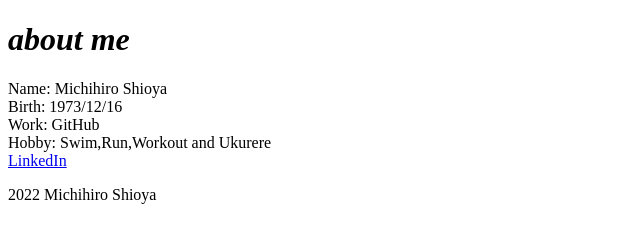
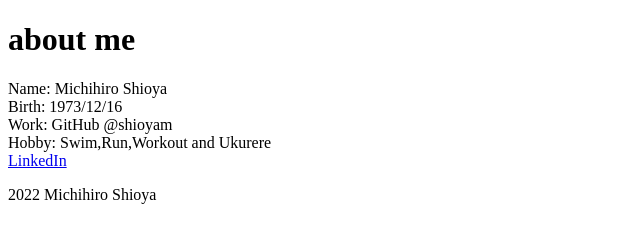
Before and after one commit to shioyam/aboutme, a plain HTML site: page index.html in a window 1280 px wide. Shown: the whole page, without its empty margins (0-640 px from the left). Drawn offline with Linux system fonts and the light colour scheme.

Commit message:
Update index.html

```diff
--- a/index.html
+++ b/index.html
@@ -6,11 +6,11 @@
 </head>
 
 <body>
-<h1 style="font-size: 32px; font-style: italic;">about me</h1>
+<h1 style="font-size: 32px; font-style: bold;">about me</h1>
   <p>
   Name: Michihiro Shioya<br>
   Birth: 1973/12/16<br>
-  Work: GitHub<br>
+  Work: GitHub @shioyam <br>
   Hobby: Swim,Run,Workout and Ukurere<br>
   <a href="https://www.linkedin.com/in/shioyam/" target="blank">LinkedIn</a>
 </p>
```
